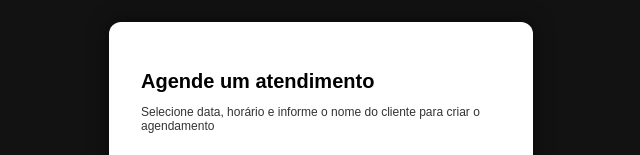
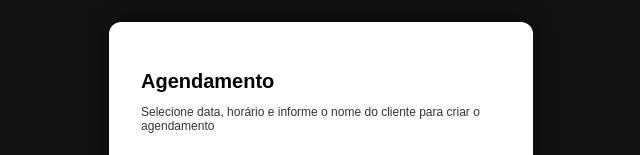
Before and after one commit to meun8n/victor-agenda, a React (Vite) app: page / in a window 1280 px wide. Shown: the part 120-275 px from the top of the page, without its empty margins (319-959 px from the left). Built offline with nearby package versions, Linux system fonts and the light colour scheme.

Commit message:
Update Agendamento.jsx

```diff
--- a/src/components/Agendamento.jsx
+++ b/src/components/Agendamento.jsx
@@ -24,7 +24,7 @@ export default function Agendamento() {
 
   return (
     <div className="popup-container">
-      <h2 className="titulo">Agende um atendimento</h2>
+      <h2 className="titulo">Agendamento</h2>
       <p className="descricao">
         Selecione data, horário e informe o nome do cliente para criar o agendamento
       </p>
```
